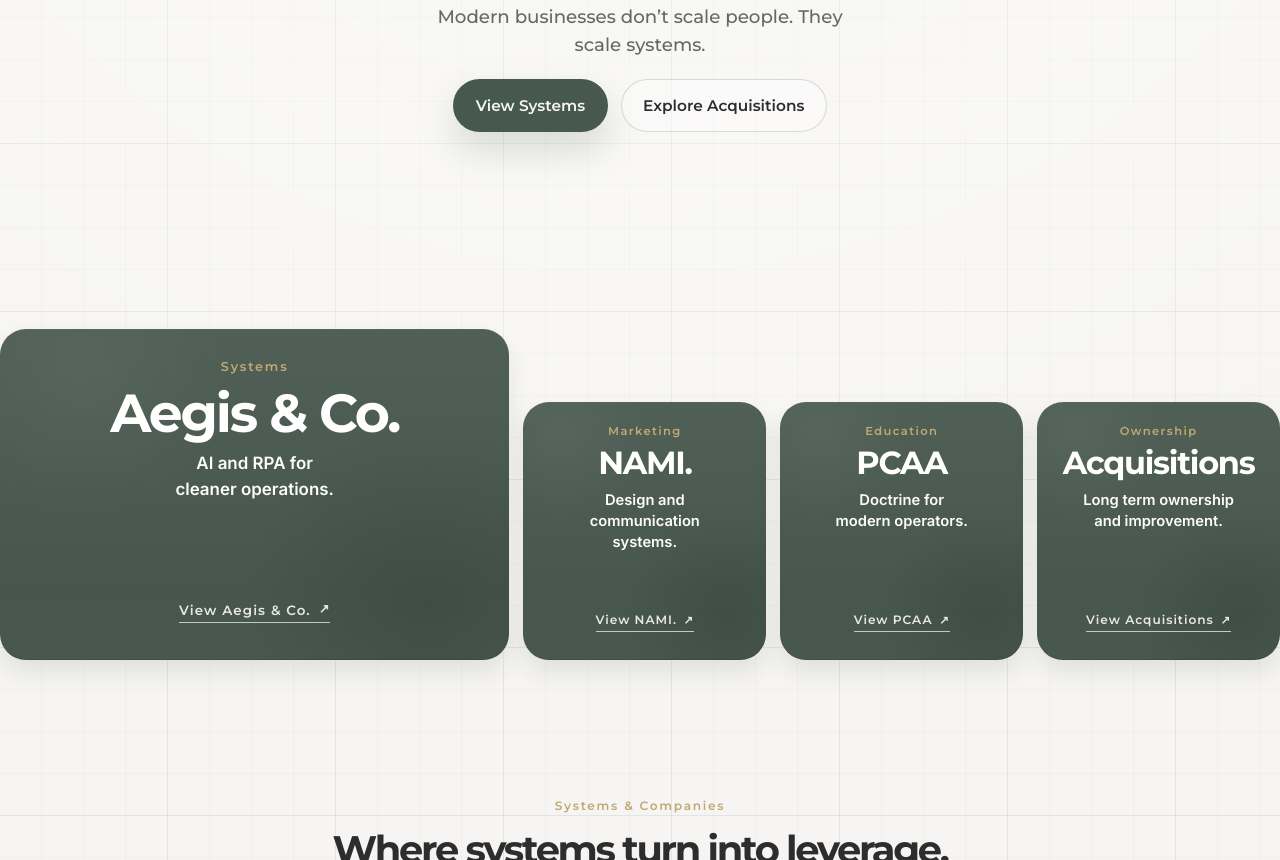
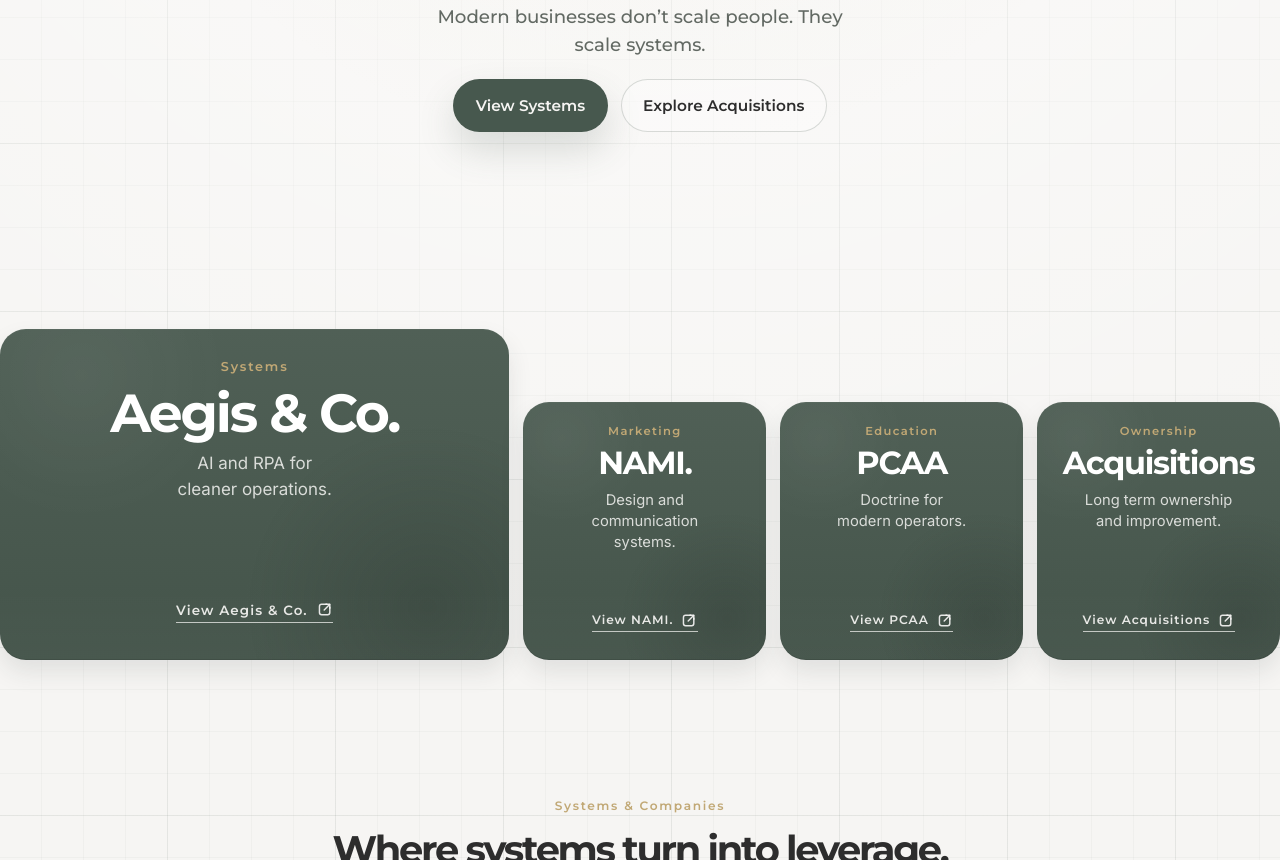
Before and after one commit to chesterlsc/parea-iteration-1.2, a plain HTML site: page index.html in a window 1280 px wide. Shown: the part 528-1388 px from the top of the page. Drawn offline with Linux system fonts and the light colour scheme.

Commit message:
Polish mobile eyebrow and ecosystem link icon

```diff
--- a/index.html
+++ b/index.html
@@ -67,7 +67,7 @@
       <section class="hero">
         <div class="container hero-shell">
           <div class="hero-main reveal">
-            <p class="eyebrow">Operations, Systems, and Ownership</p>
+            <p class="eyebrow">Operations, Systems and Ownership</p>
             <h1>The operating layer of modern business</h1>
           </div>
 
@@ -99,12 +99,17 @@
             <div class="spotlight-copy">
               <span class="spotlight-label">Systems</span>
               <h2>Aegis &amp; Co.</h2>
-              <p><strong>AI and RPA for cleaner operations.</strong></p>
-              <a class="spotlight-link" href="#ecosystem-view"
-                >View Aegis &amp; Co.<span class="spotlight-link-icon" aria-hidden="true"
-                  >&#8599;</span
-                ></a
-              >
+              <p>AI and RPA for cleaner operations.</p>
+              <a class="spotlight-link" href="#ecosystem-view">
+                View Aegis &amp; Co.
+                <span class="spotlight-link-icon" aria-hidden="true">
+                  <svg viewBox="0 0 20 20" fill="none">
+                    <path d="M12.5 4H6.5A2.5 2.5 0 0 0 4 6.5v7A2.5 2.5 0 0 0 6.5 16h7a2.5 2.5 0 0 0 2.5-2.5v-6" />
+                    <path d="M11.5 4H16v4.5" />
+                    <path d="M15.75 4.25 9.5 10.5" />
+                  </svg>
+                </span>
+              </a>
             </div>
           </article>
 
@@ -117,12 +122,17 @@
             <div class="spotlight-copy">
               <span class="spotlight-label">Marketing</span>
               <h2>NAMI.</h2>
-              <p><strong>Design and communication systems.</strong></p>
-              <a class="spotlight-link" href="#ecosystem-view"
-                >View NAMI.<span class="spotlight-link-icon" aria-hidden="true"
-                  >&#8599;</span
-                ></a
-              >
+              <p>Design and communication systems.</p>
+              <a class="spotlight-link" href="#ecosystem-view">
+                View NAMI.
+                <span class="spotlight-link-icon" aria-hidden="true">
+                  <svg viewBox="0 0 20 20" fill="none">
+                    <path d="M12.5 4H6.5A2.5 2.5 0 0 0 4 6.5v7A2.5 2.5 0 0 0 6.5 16h7a2.5 2.5 0 0 0 2.5-2.5v-6" />
+                    <path d="M11.5 4H16v4.5" />
+                    <path d="M15.75 4.25 9.5 10.5" />
+                  </svg>
+                </span>
+              </a>
             </div>
           </article>
 
@@ -135,12 +145,17 @@
             <div class="spotlight-copy">
               <span class="spotlight-label">Education</span>
               <h2>PCAA</h2>
-              <p><strong>Doctrine for modern operators.</strong></p>
-              <a class="spotlight-link" href="#ecosystem-view"
-                >View PCAA<span class="spotlight-link-icon" aria-hidden="true"
-                  >&#8599;</span
-                ></a
-              >
+              <p>Doctrine for modern operators.</p>
+              <a class="spotlight-link" href="#ecosystem-view">
+                View PCAA
+                <span class="spotlight-link-icon" aria-hidden="true">
+                  <svg viewBox="0 0 20 20" fill="none">
+                    <path d="M12.5 4H6.5A2.5 2.5 0 0 0 4 6.5v7A2.5 2.5 0 0 0 6.5 16h7a2.5 2.5 0 0 0 2.5-2.5v-6" />
+                    <path d="M11.5 4H16v4.5" />
+                    <path d="M15.75 4.25 9.5 10.5" />
+                  </svg>
+                </span>
+              </a>
             </div>
           </article>
 
@@ -153,12 +168,17 @@
             <div class="spotlight-copy">
               <span class="spotlight-label">Ownership</span>
               <h2>Acquisitions</h2>
-              <p><strong>Long term ownership and improvement.</strong></p>
-              <a class="spotlight-link" href="#acquisitions-overview"
-                >View Acquisitions<span class="spotlight-link-icon" aria-hidden="true"
-                  >&#8599;</span
-                ></a
-              >
+              <p>Long term ownership and improvement.</p>
+              <a class="spotlight-link" href="#acquisitions-overview">
+                View Acquisitions
+                <span class="spotlight-link-icon" aria-hidden="true">
+                  <svg viewBox="0 0 20 20" fill="none">
+                    <path d="M12.5 4H6.5A2.5 2.5 0 0 0 4 6.5v7A2.5 2.5 0 0 0 6.5 16h7a2.5 2.5 0 0 0 2.5-2.5v-6" />
+                    <path d="M11.5 4H16v4.5" />
+                    <path d="M15.75 4.25 9.5 10.5" />
+                  </svg>
+                </span>
+              </a>
             </div>
           </article>
         </div>
--- a/styles.css
+++ b/styles.css
@@ -622,11 +622,6 @@ dd {
     max-width var(--spotlight-swap-duration) var(--spotlight-swap-ease);
 }
 
-.spotlight-ecosystem .spotlight-copy p strong {
-  color: rgba(255, 255, 255, 0.98);
-  font-weight: 600;
-}
-
 .spotlight-ecosystem .spotlight-link {
   margin-top: auto;
   display: inline-flex;
@@ -649,10 +644,24 @@ dd {
 }
 
 .spotlight-link-icon {
-  display: inline-block;
-  font-size: 0.94em;
-  line-height: 1;
-  transform: translateY(-0.02em);
+  display: inline-flex;
+  width: 1.08rem;
+  height: 1.08rem;
+  flex: 0 0 auto;
+  align-items: center;
+  justify-content: center;
+  margin-left: 0.02rem;
+  transform: translateY(-0.01em);
+}
+
+.spotlight-link-icon svg {
+  width: 100%;
+  height: 100%;
+  stroke: currentColor;
+  stroke-width: 1.7;
+  stroke-linecap: round;
+  stroke-linejoin: round;
+  overflow: visible;
 }
 
 .spotlight-link {
@@ -2516,8 +2525,11 @@ dd {
   }
 
   .hero-main .eyebrow {
-    max-width: 28ch;
+    max-width: none;
     margin-bottom: 0.7rem;
+    font-size: clamp(0.64rem, 2.1vw, 0.72rem);
+    letter-spacing: 0.1em;
+    white-space: nowrap;
   }
 
   .hero-mobile-break {
```
